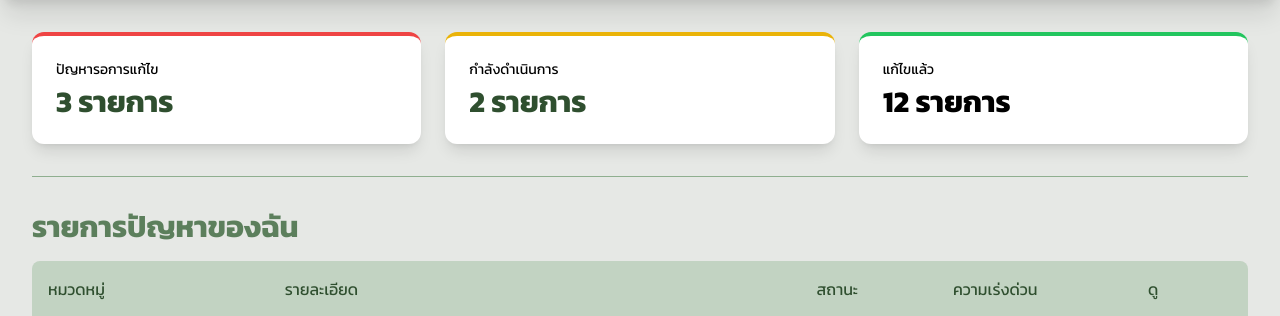
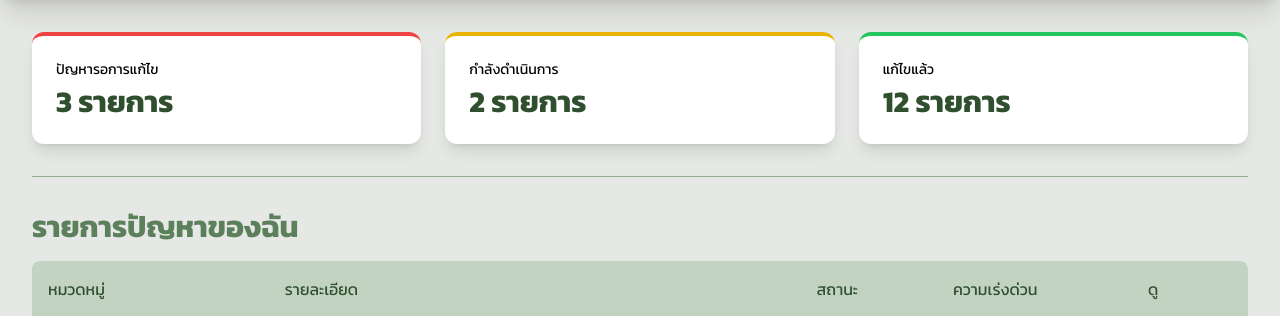
Before and after one commit to SpriteUm/Bok-Dai, a Flask app: page /indexuser in a window 1280 px wide. Shown: the part 62-378 px from the top of the page. Run offline with Flask 3, Linux system fonts and the light colour scheme; style sheets or scripts are compiled from the project's sources.

Commit message:
edit color indexuser at แก้ไข

```diff
--- a/templates/indexuser.html
+++ b/templates/indexuser.html
@@ -66,7 +66,7 @@
           <p class="text-sm">
             แก้ไขแล้ว
           </p>
-          <p class="text-3xl font-bold mt-1">
+          <p class="text-3xl font-bold mt-1 text-custom-green-darkest">
             12 รายการ
           </p>
         </div>
```
